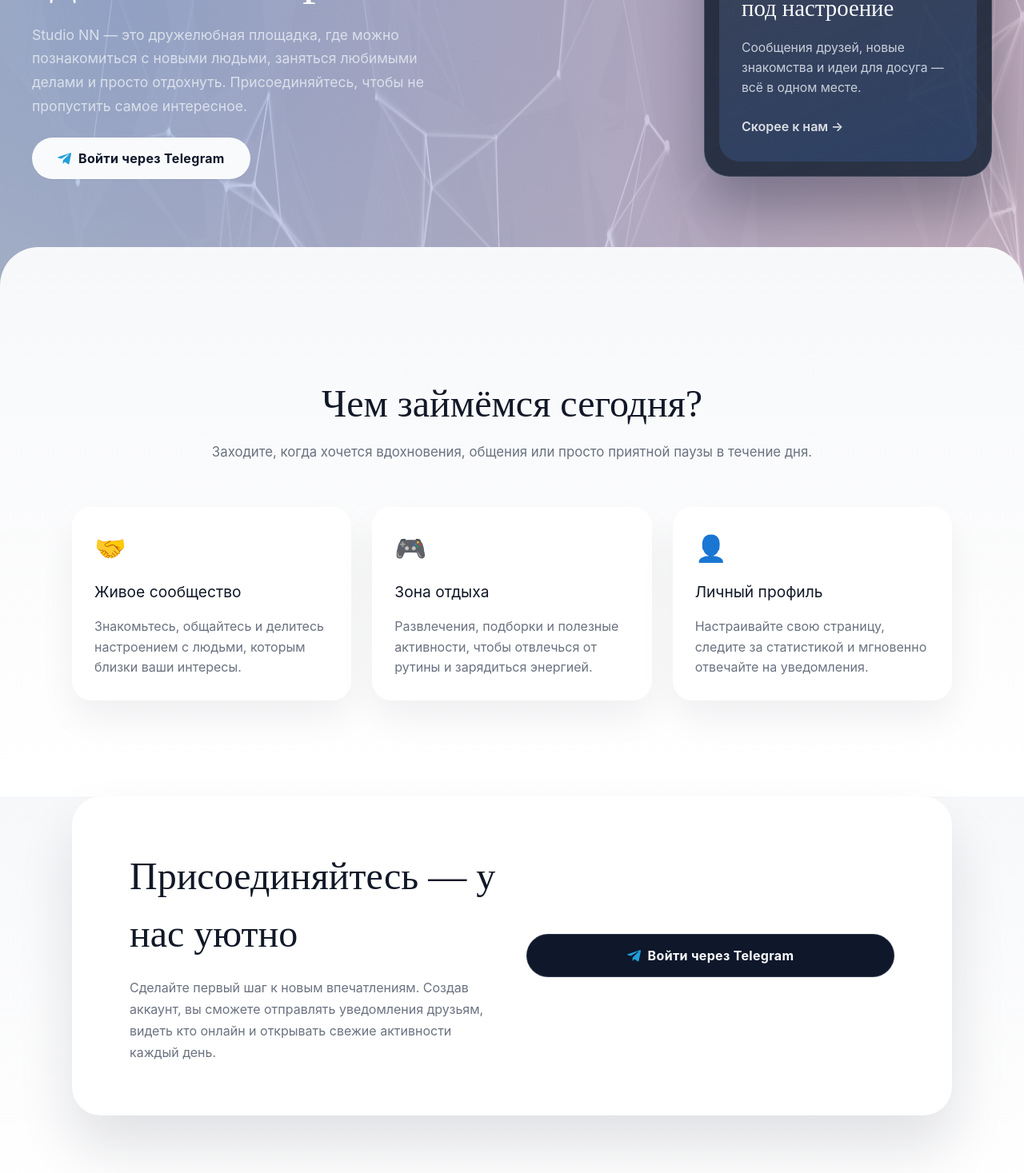
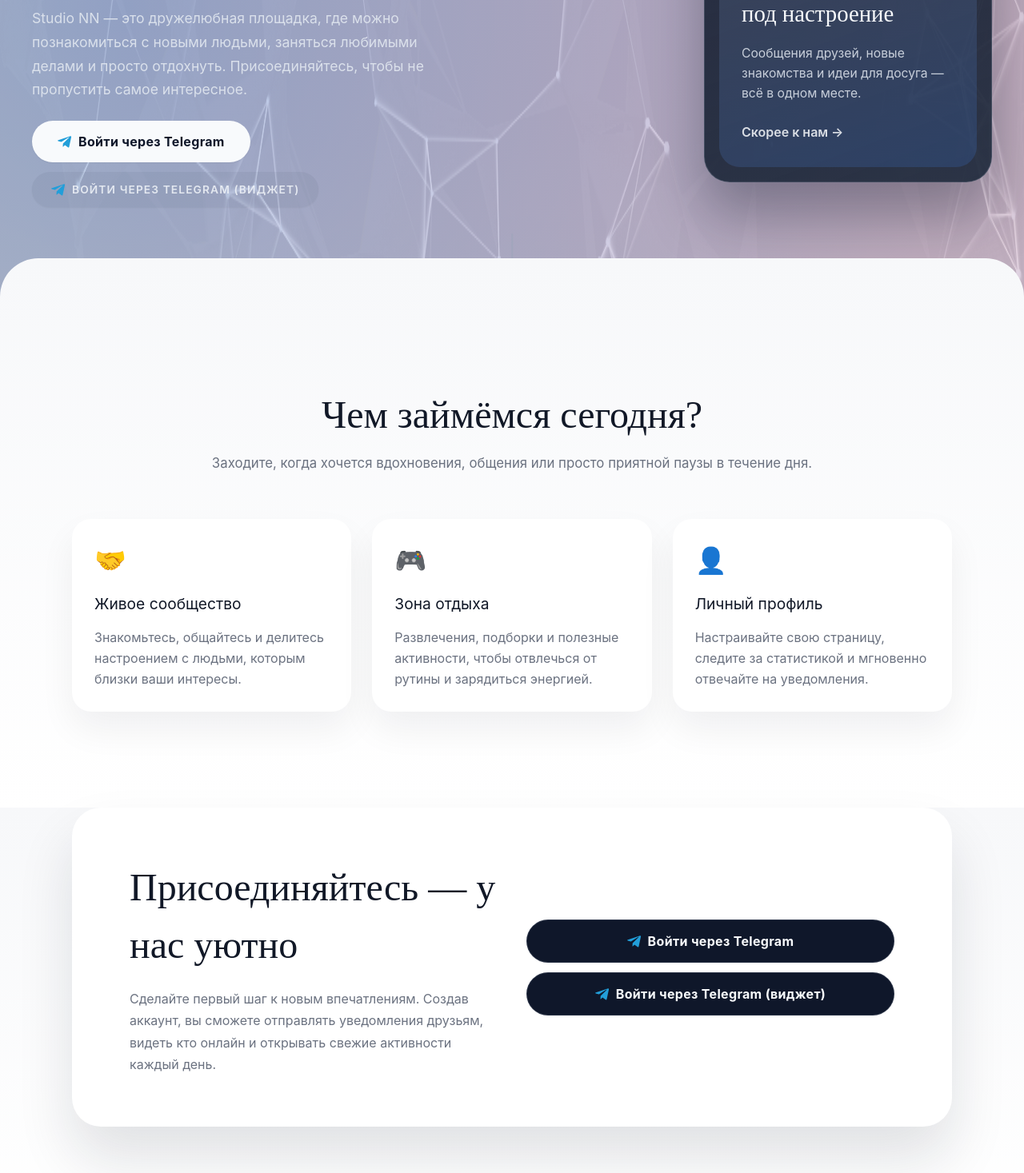
Before and after one commit to amyurshe-sketch/studio-nn, a React (Vite) app: page / in a window 1280 px wide. Shown: the part 396-1863 px from the top of the page at 80% size. Built offline with nearby package versions, Linux system fonts and the light colour scheme; no server answers.

Commit message:
кнопки

```diff
--- a/src/HomePage.tsx
+++ b/src/HomePage.tsx
@@ -166,7 +166,7 @@ function HomePage() {
             <h1 className="hero-title">{t('home.hero.title')}</h1>
             <p className="hero-description">{t('home.hero.desc')}</p>
 
-            <div className="hero-cta-group">
+            <div className="hero-cta-group" style={{ display: 'flex', gap: 12 }}>
               <MessageButton
                 className="hero-primary-cta"
                 onClick={async () => {
@@ -197,6 +197,13 @@ function HomePage() {
               >
                 <span style={{ display: 'inline-flex', alignItems: 'center', gap: 8 }}>
                   <TelegramIcon /> {t('auth.login.telegram')}
+                </span>
+              </MessageButton>
+
+              {/* Вход через виджет (встроенный Telegram Login Widget) */}
+              <MessageButton className="hero-secondary-cta" onClick={() => { (window as any).__openTelegramLogin?.(); }}>
+                <span style={{ display: 'inline-flex', alignItems: 'center', gap: 8 }}>
+                  <TelegramIcon /> {t('auth.login.telegram')} (виджет)
                 </span>
               </MessageButton>
             </div>
@@ -245,7 +252,7 @@ function HomePage() {
             <h2>{t('home.invite.title')}</h2>
             <p>{t('home.invite.text')}</p>
           </div>
-          <div className="invite-actions">
+          <div className="invite-actions" style={{ display: 'flex', gap: 12 }}>
             <MessageButton
               className="invite-cta"
               onClick={async () => {
@@ -278,6 +285,13 @@ function HomePage() {
                 <TelegramIcon /> {t('auth.login.telegram')}
               </span>
             </MessageButton>
+
+            {/* Виджет */}
+            <MessageButton className="invite-cta" onClick={() => { (window as any).__openTelegramLogin?.(); }}>
+              <span style={{ display: 'inline-flex', alignItems: 'center', gap: 8 }}>
+                <TelegramIcon /> {t('auth.login.telegram')} (виджет)
+              </span>
+            </MessageButton>
           </div>
         </div>
       </section>
--- a/src/components/TelegramLoginModal.tsx
+++ b/src/components/TelegramLoginModal.tsx
@@ -23,7 +23,10 @@ export default function TelegramLoginModal({ open, onClose, botUsername }: Props
   useEffect(() => {
     if (!open) return;
     if (!hostRef.current) return;
-    if (!bot) return;
+    if (!bot) {
+      setLoadError('Бот не настроен на фронтенде (VITE_TG_BOT_USERNAME).');
+      return;
+    }
 
     window.onTelegramAuth = async (user: any) => {
       try {
```
